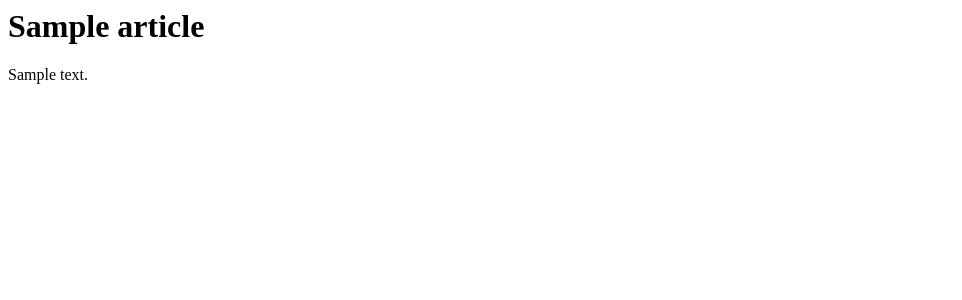
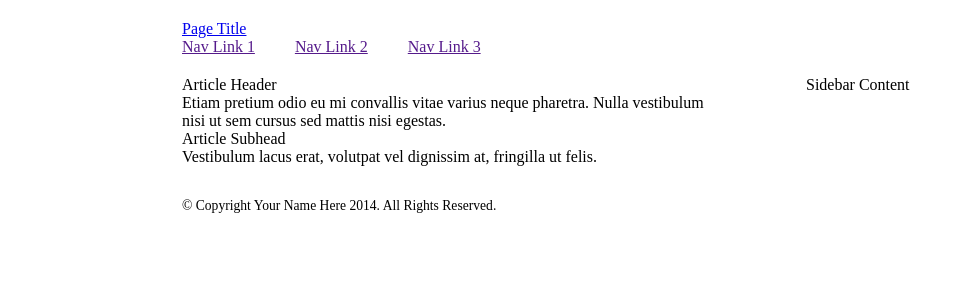
Before and after one commit to deniauma/django-lightcms, a Django app: a page that uses light_cms/templates/light_cms/index.html in a window 1280 px wide. Shown: the top 300 px of the page, without its empty margins (0-962 px from the left). Run offline with Django 3.2, Linux system fonts and the light colour scheme; tables that the repository leaves empty hold one stand-in row (values such as "Sample post"); some libraries are stand-ins or nearby versions.

Commit message:
css files added, and html templates updated

```diff
--- /dev/null
+++ b/light_cms/static/light_cms/reset.css
@@ -0,0 +1,114 @@
+/*
+HTML5 Reset :: style.css
+----------------------------------------------------------
+We have learned much from/been inspired by/taken code where offered from:
+Eric Meyer :: http://meyerweb.com
+HTML5 Doctor :: http://html5doctor.com
+and the HTML5 Boilerplate :: http://html5boilerplate.com
+-------------------------------------------------------------------------------*/
+/* Let's default this puppy out
+-------------------------------------------------------------------------------*/
+html, body, body div, span, object, iframe, h1, h2, h3, h4, h5, h6, p, blockquote, pre, abbr, address, cite, code, del, dfn, em, img, ins, kbd, q, samp, small, strong, sub, sup, var, b, i, dl, dt, dd, ol, ul, li, fieldset, form, label, legend, table, caption, tbody, tfoot, thead, tr, th, td, article, aside, figure, footer, header, menu, nav, section, time, mark, audio, video, details, summary {
+	margin: 0;
+	padding: 0;
+	border: 0;
+	font-size: 100%;
+	font-weight: normal;
+	vertical-align: baseline;
+	background: transparent;
+}
+
+article, aside, figure, footer, header, nav, section, details, summary {display: block;}
+
+/* Handle box-sizing while better addressing child elements:
+http://css-tricks.com/inheriting-box-sizing-probably-slightly-better-best-practice/ */
+html {
+	box-sizing: border-box;
+}
+*,
+*:before,
+*:after {
+	box-sizing: inherit;
+}
+
+/* consider resetting the default cursor: https://gist.github.com/murtaugh/5247154 */
+/* Responsive images and other embedded objects
+Note: keeping IMG here will cause problems if you're using foreground images as sprites.
+If this default setting for images is causing issues, you might want to replace it with a .responsive class instead. */
+img,
+object,
+embed {max-width: 100%;}
+
+/* force a vertical scrollbar to prevent a jumpy page */
+html {overflow-y: scroll;}
+
+/* we use a lot of ULs that aren't bulleted.
+don't forget to restore the bullets within content. */
+ul {list-style: none;}
+blockquote, q {quotes: none;}
+blockquote:before,
+blockquote:after,
+q:before,
+q:after {content: ''; content: none;}
+a {margin: 0; padding: 0; font-size: 100%; vertical-align: baseline; background: transparent;}
+del {text-decoration: line-through;}
+abbr[title], dfn[title] {border-bottom: 1px dotted #000; cursor: help;}
+
+/* tables still need cellspacing="0" in the markup */
+table {border-collapse: collapse; border-spacing: 0;}
+th {font-weight: bold; vertical-align: bottom;}
+td {font-weight: normal; vertical-align: top;}
+hr {display: block; height: 1px; border: 0; border-top: 1px solid #ccc; margin: 1em 0; padding: 0;}
+input, select {vertical-align: middle;}
+
+pre {
+	white-space: pre; /* CSS2 */
+	white-space: pre-wrap; /* CSS 2.1 */
+	white-space: pre-line; /* CSS 3 (and 2.1 as well, actually) */
+	word-wrap: break-word; /* IE */
+}
+
+input[type="radio"] {vertical-align: text-bottom;}
+input[type="checkbox"] {vertical-align: bottom;}
+.ie7 input[type="checkbox"] {vertical-align: baseline;}
+.ie6 input {vertical-align: text-bottom;}
+select, input, textarea {font: 99% sans-serif;}
+table {font-size: inherit; font: 100%;}
+small {font-size: 85%;}
+strong {font-weight: bold;}
+td, td img {vertical-align: top;}
+
+/* Make sure sup and sub don't mess with your line-heights http://gist.github.com/413930 */
+sub, sup {font-size: 75%; line-height: 0; position: relative;}
+sup {top: -0.5em;}
+sub {bottom: -0.25em;}
+
+/* standardize any monospaced elements */
+pre, code, kbd, samp {font-family: monospace, sans-serif;}
+
+/* hand cursor on clickable elements */
+.clickable,
+label,
+input[type=button],
+input[type=submit],
+input[type=file],
+button {cursor: pointer;}
+
+/* Webkit browsers add a 2px margin outside the chrome of form elements */
+button, input, select, textarea {margin: 0;}
+
+/* make buttons play nice in IE */
+button,
+input[type=button] {width: auto; overflow: visible;}
+
+/* scale images in IE7 more attractively */
+.ie7 img {-ms-interpolation-mode: bicubic;}
+
+/* prevent BG image flicker upon hover
+(commented out as usage is rare, and the filter syntax messes with some pre-processors)
+.ie6 html {filter: expression(document.execCommand("BackgroundImageCache", false, true));}
+*/
+/* let's clear some floats */
+.clearfix:before, .clearfix:after { content: "\0020"; display: block; height: 0; overflow: hidden; }
+.clearfix:after { clear: both; }
+.clearfix { zoom: 1; }
--- /dev/null
+++ b/light_cms/static/light_cms/style.css
@@ -0,0 +1,34 @@
+/* Personnal styles */
+.wrapper {
+	width: 916px;
+	margin: 0 auto;
+}
+
+header {
+	overflow: hidden;
+	padding: 20px 0 20px 0;
+}
+
+article {
+	float: left;
+	width: 526px;
+	padding: 0 0 30px 0;
+}
+
+aside {
+	float: right;
+	width: 292px;
+}
+
+footer {
+	float: left;
+	width: 916px;
+}
+
+#main_menu li {
+	float: left;
+	margin: 0 40px 0 0;
+}
+#main_menu a {
+	display: block;
+}
--- a/light_cms/templates/light_cms/index.html
+++ b/light_cms/templates/light_cms/index.html
@@ -1,2 +1,148 @@
-<h1>{{ main_page }}</h1>
-<p>{{ main_page.article_content }}</p>
+<!doctype html>
+
+<!--
+	HTML5 Reset: https://github.com/murtaugh/HTML5-Reset
+	Free to use
+-->
+
+<!--[if lt IE 7 ]> <html class="ie ie6 ie-lt10 ie-lt9 ie-lt8 ie-lt7 no-js" lang="en"> <![endif]-->
+<!--[if IE 7 ]>    <html class="ie ie7 ie-lt10 ie-lt9 ie-lt8 no-js" lang="en"> <![endif]-->
+<!--[if IE 8 ]>    <html class="ie ie8 ie-lt10 ie-lt9 no-js" lang="en"> <![endif]-->
+<!--[if IE 9 ]>    <html class="ie ie9 ie-lt10 no-js" lang="en"> <![endif]-->
+<!--[if gt IE 9]><!--><html class="no-js" lang="en"><!--<![endif]-->
+<!-- the "no-js" class is for Modernizr. -->
+
+<head>
+
+	<meta charset="utf-8">
+
+	<!-- Always force latest IE rendering engine (even in intranet) -->
+	<meta http-equiv="X-UA-Compatible" content="IE=edge">
+
+	<!-- Important stuff for SEO, don't neglect. (And don't dupicate values across your site!) -->
+	<title></title>
+	<meta name="author" content="" />
+	<meta name="description" content="" />
+
+	<!-- Don't forget to set your site up: http://google.com/webmasters -->
+	<meta name="google-site-verification" content="" />
+
+	<!-- Who owns the content of this site? -->
+	<meta name="Copyright" content="" />
+
+	<!--  Mobile Viewport
+	http://j.mp/mobileviewport & http://davidbcalhoun.com/2010/viewport-metatag
+	device-width : Occupy full width of the screen in its current orientation
+	initial-scale = 1.0 retains dimensions instead of zooming out if page height > device height
+	maximum-scale = 1.0 retains dimensions instead of zooming in if page width < device width (wrong for most sites)
+	-->
+	<meta name="viewport" content="width=device-width, initial-scale=1">
+
+	<!-- Use Iconifyer to generate all the favicons and touch icons you need: http://iconifier.net -->
+	<link rel="shortcut icon" href="favicon.ico" />
+	{% load staticfiles %}
+	<!-- concatenate and minify for production -->
+	<link rel="stylesheet" href="{% static 'light_cms/reset.css' %}" />
+	<link rel="stylesheet" href="{% static 'light_cms/style.css' %}" />
+
+	<!-- Lea Verou's Prefix Free, lets you use un-prefixed properties in your CSS files -->
+	<script src="assets/js/libs/prefixfree.min.js"></script>
+
+	<!-- This is an un-minified, complete version of Modernizr.
+		 Before you move to production, you should generate a custom build that only has the detects you need. -->
+	<script src="assets/js/libs/modernizr-2.7.1.dev.js"></script>
+
+	<!-- Application-specific meta tags -->
+	<!-- Windows 8: see http://msdn.microsoft.com/en-us/library/ie/dn255024%28v=vs.85%29.aspx for details -->
+	<meta name="application-name" content="" />
+	<meta name="msapplication-TileColor" content="" />
+	<meta name="msapplication-TileImage" content="" />
+	<meta name="msapplication-square150x150logo" content="" />
+	<meta name="msapplication-square310x310logo" content="" />
+	<meta name="msapplication-square70x70logo" content="" />
+	<meta name="msapplication-wide310x150logo" content="" />
+	<!-- Twitter: see https://dev.twitter.com/docs/cards/types/summary-card for details -->
+	<meta name="twitter:card" content="">
+	<meta name="twitter:site" content="">
+	<meta name="twitter:title" content="">
+	<meta name="twitter:description" content="">
+	<meta name="twitter:url" content="">
+	<!-- Facebook (and some others) use the Open Graph protocol: see http://ogp.me/ for details -->
+	<meta property="og:title" content="" />
+	<meta property="og:description" content="" />
+	<meta property="og:url" content="" />
+	<meta property="og:image" content="" />
+
+</head>
+
+<body>
+
+<div class="wrapper"><!-- not needed? up to you: http://camendesign.com/code/developpeurs_sans_frontieres -->
+
+	<header>
+
+		<h1><a href="/">Page Title</a></h1>
+
+		<nav>
+
+			<ul id='main_menu'>
+				<li><a href="">Nav Link 1</a></li>
+				<li><a href="">Nav Link 2</a></li>
+				<li><a href="">Nav Link 3</a></li>
+			</ul>
+
+		</nav>
+
+	</header>
+
+	<article>
+
+		<h1>Article Header</h1>
+
+		<p>Etiam pretium odio eu mi convallis vitae varius neque pharetra. Nulla vestibulum nisi ut sem cursus sed mattis nisi egestas.</p>
+
+		<h2>Article Subhead</h2>
+
+		<p>Vestibulum lacus erat, volutpat vel dignissim at, fringilla ut felis.</p>
+
+	</article>
+
+	<aside>
+
+		<h2>Sidebar Content</h2>
+
+	</aside>
+
+	<footer>
+
+		<p><small>&copy; Copyright Your Name Here 2014. All Rights Reserved.</small></p>
+
+	</footer>
+
+</div>
+
+<!-- Grab Google CDN's jQuery. fall back to local if necessary -->
+<script src="//ajax.googleapis.com/ajax/libs/jquery/1.11.0/jquery.min.js"></script>
+<script>window.jQuery || document.write("<script src='assets/js/libs/jquery-1.11.0.min.js'>\x3C/script>")</script>
+
+<!-- this is where we put our custom functions -->
+<!-- don't forget to concatenate and minify if needed -->
+<script src="assets/js/functions.js"></script>
+
+<!-- Asynchronous google analytics; this is the official snippet.
+	 Replace UA-XXXXXX-XX with your site's ID and uncomment to enable.
+
+<script>
+  (function(i,s,o,g,r,a,m){i['GoogleAnalyticsObject']=r;i[r]=i[r]||function(){
+  (i[r].q=i[r].q||[]).push(arguments)},i[r].l=1*new Date();a=s.createElement(o),
+  m=s.getElementsByTagName(o)[0];a.async=1;a.src=g;m.parentNode.insertBefore(a,m)
+  })(window,document,'script','//www.google-analytics.com/analytics.js','ga');
+
+  ga('create', 'UA-XXXXXX-XX', 'auto');
+  ga('send', 'pageview');
+
+</script>
+-->
+
+</body>
+</html>
```
Also changed, not shown: light_cms/templates/light_cms/article.html (+32 -2 lines).
